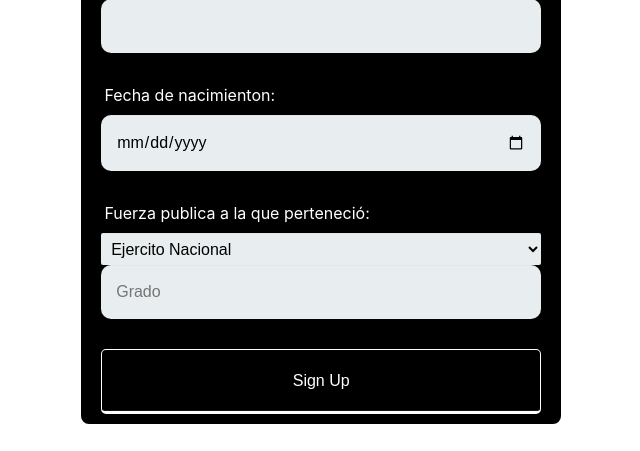
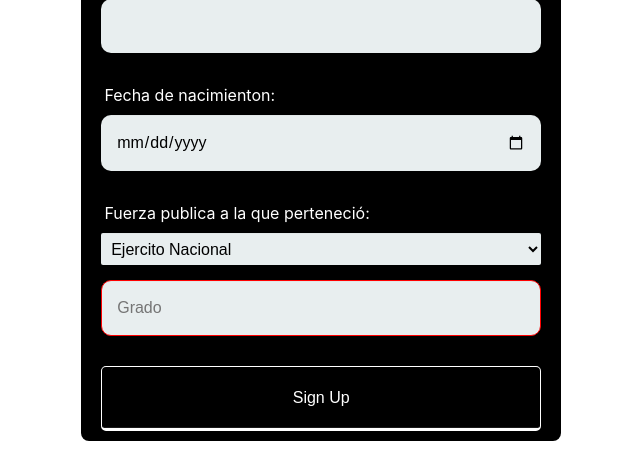
Before and after one commit to camilo7896/colombia-no-se-arrodilla, a PHP site: page /login.html in a window 1280 px wide. Shown: the part 709-1160 px from the top of the page, without its empty margins (322-962 px from the left). Before the commit the page ends 1133 px from the top, so only its background shows below. Run offline with PHP 8.4, Linux system fonts and the light colour scheme; some libraries are stand-ins or nearby versions.

Commit message:
Update login.css

```diff
--- a/login.css
+++ b/login.css
@@ -117,3 +117,8 @@
     }
 
   }
+  fieldset .grado{
+    margin-top: 15px;
+
+    border: 1px solid red;
+  }
```
